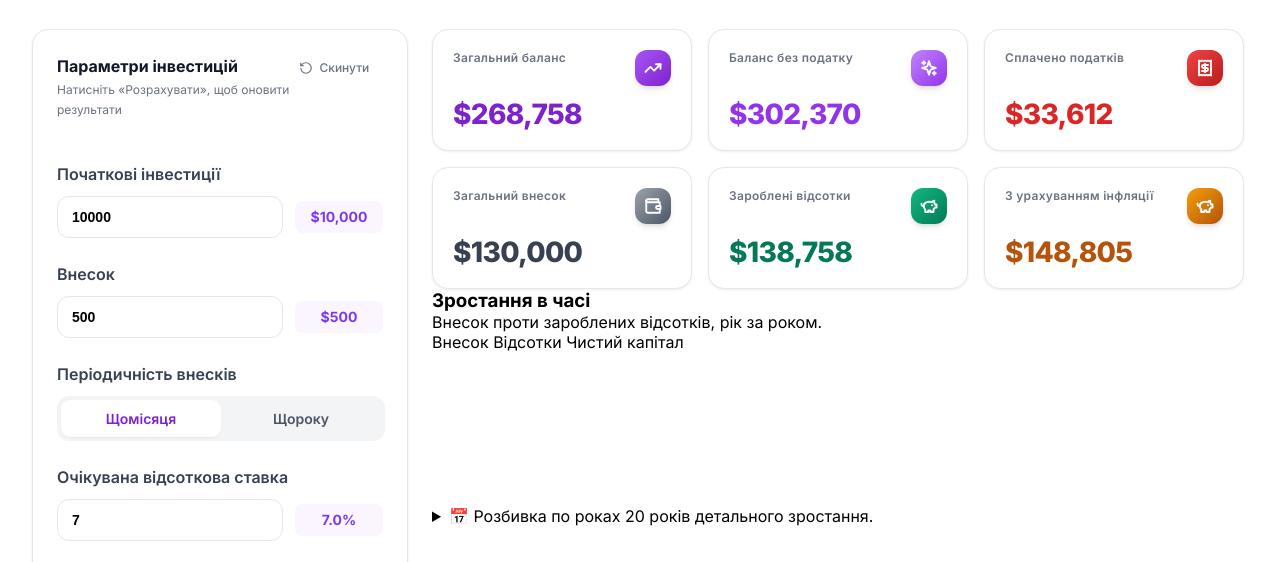
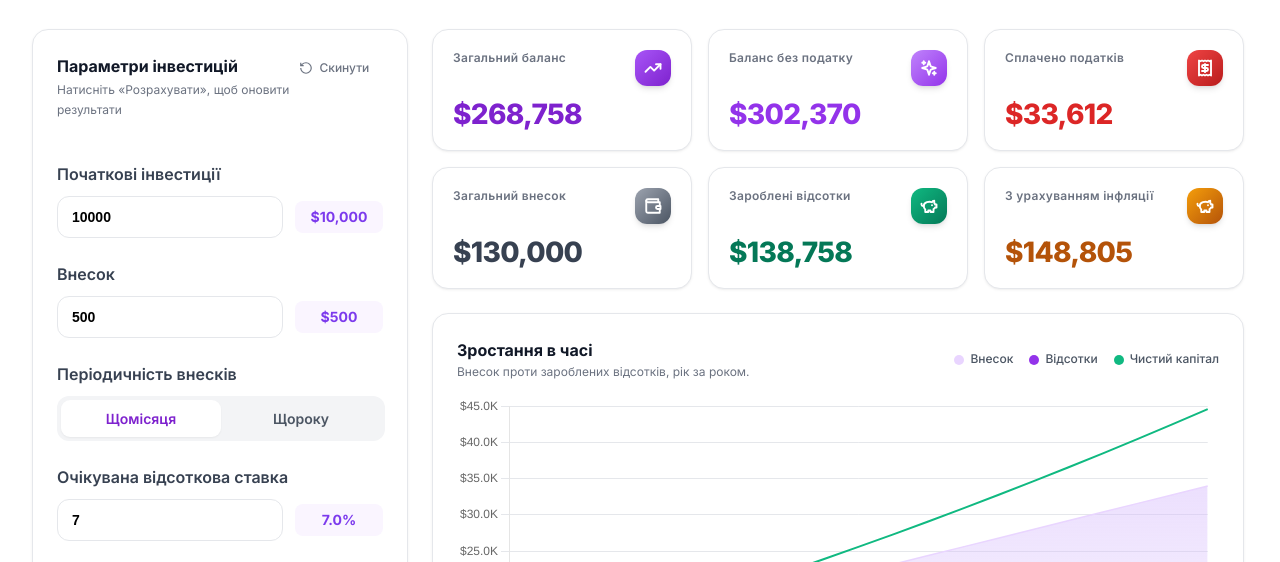
Before and after one commit to fgtucv/test13, a website built with Parcel: page src/index.html in a window 1280 px wide. Shown: the part 193-755 px from the top of the page. Built offline with nearby package versions, Linux system fonts and the light colour scheme.

Commit message:
add chart full

```diff
--- a/package.json
+++ b/package.json
@@ -28,5 +28,8 @@
     "parcel-reporter-static-files-copy": "^1.5.3",
     "posthtml-include": "^2.0.1",
     "sass": "^1.101.0"
+  },
+  "dependencies": {
+    "chart.js": "^4.5.1"
   }
 }
--- a/src/html/main.html
+++ b/src/html/main.html
@@ -273,7 +273,7 @@
                             <span class="legend__item legend__item--capital">Чистий капітал</span>
                         </div>
                     </header>
-                    <div class="chart-box__body">
+                    <div class="chart-box__body" style="">
                         <canvas id="growthChart"></canvas>
                     </div>
                 </article>
--- a/src/index.js
+++ b/src/index.js
@@ -1,2 +1,5 @@
 import "./js/app.js";
 import "./js/openClose/dropDown.js";
+import "./js/build/graphic.js";
+import "./js/operation/calculateResult.js";
+import "./js/build/graphic.js";
--- /dev/null
+++ b/src/js/operation/calculateResult.js
@@ -0,0 +1,119 @@
+// canculator_2.js
+
+export const data = {
+    firstContribution: 10000,
+    contribution: 100,
+    contributionFrequency: "monthly",
+    interestRate: 2,
+    Inflation: 0,
+    taxRate: 0,
+    payTaxFrequency: "end",
+    interestRateFrequency: "annual",
+    years: 20
+};
+
+export function calculated(object) {
+    const {
+        firstContribution,
+        contribution,
+        contributionFrequency,
+        interestRate,
+        Inflation,
+        taxRate,
+        payTaxFrequency,
+        interestRateFrequency,
+        years
+    } = object;
+
+    const totalMonths = years * 12;
+    const rTotal = interestRate / 100;
+    const tRate = taxRate / 100;
+
+    const monthlyInterestRate = interestRateFrequency === "monthly"
+        ? Math.pow(1 + rTotal, 1 / 12) - 1
+        : 0;
+
+    let currentBalance = firstContribution;
+    let sumOfContributions = firstContribution;
+    let sumOfInterest = 0;
+    let totalTaxPaid = 0;
+
+    const yearlyHistory = [];
+
+    let startBalanceOfYear = currentBalance;
+    let contributionsOfYear = 0;
+    let interestOfYear = 0;
+
+    for (let month = 1; month <= totalMonths; month++) {
+
+        if (contributionFrequency === "monthly") {
+            currentBalance += contribution;
+            contributionsOfYear += contribution;
+            sumOfContributions += contribution;
+        } else if (contributionFrequency === "annual" && month % 12 === 1) {
+            currentBalance += contribution;
+            contributionsOfYear += contribution;
+            sumOfContributions += contribution;
+        }
+
+        if (interestRateFrequency === "monthly") {
+            let interestForMonth = currentBalance * monthlyInterestRate;
+            interestOfYear += interestForMonth;
+            currentBalance += interestForMonth;
+        } else if (interestRateFrequency === "annual" && month % 12 === 0) {
+            let interestForYear = currentBalance * rTotal;
+            interestOfYear += interestForYear;
+            currentBalance += interestForYear;
+        }
+
+        if (month % 12 === 0) {
+            const currentYearNum = month / 12;
+            sumOfInterest += interestOfYear;
+
+            let taxForThisYear = 0;
+            if (payTaxFrequency === "yearly" && taxRate > 0) {
+                taxForThisYear = interestOfYear * tRate;
+                currentBalance -= taxForThisYear;
+                totalTaxPaid += taxForThisYear;
+            }
+
+            yearlyHistory.push({
+                year: currentYearNum,
+                startBalance: Number(startBalanceOfYear.toFixed(2)),
+                contributionsMade: Number(contributionsOfYear.toFixed(2)),
+                interestEarned: Number(interestOfYear.toFixed(2)),
+                taxPaidThisYear: Number(taxForThisYear.toFixed(2)),
+                finalBalanceOfYear: Number(currentBalance.toFixed(2)),
+                cumulativeContributions: Number(sumOfContributions.toFixed(2)),
+                cumulativeInterest: Number(sumOfInterest.toFixed(2))
+            });
+
+            startBalanceOfYear = currentBalance;
+            contributionsOfYear = 0;
+            interestOfYear = 0;
+        }
+    }
+
+    let finalTaxPaid = totalTaxPaid;
+    let accountBalancePostTax = currentBalance;
+
+    if (payTaxFrequency === "end" && taxRate > 0) {
+        let totalProfit = currentBalance - sumOfContributions;
+        if (totalProfit > 0) {
+            finalTaxPaid = totalProfit * tRate;
+            accountBalancePostTax = currentBalance - finalTaxPaid;
+        }
+    }
+
+    const withInflation = accountBalancePostTax / Math.pow(1 + (Inflation / 100), years);
+
+    return {
+        accountBalance: Number(currentBalance.toFixed(2)),
+        accountBalancePostTax: Number(accountBalancePostTax.toFixed(2)),
+        taxPaid: Number(finalTaxPaid.toFixed(2)),
+        totalContribution: Number(sumOfContributions.toFixed(2)),
+        totalInterest: Number(sumOfInterest.toFixed(2)),
+        withInflation: Number(withInflation.toFixed(2)),
+        yearlyHistory: yearlyHistory
+    };
+}
--- a/src/style/index.scss
+++ b/src/style/index.scss
@@ -4,3 +4,4 @@
 @use "./utilits/hover.scss";
 @use "./section/header.scss";
 @use "./section/main.scss";
+@use "./section/chart.scss";
--- /dev/null
+++ b/src/style/section/_chart.scss
@@ -0,0 +1,46 @@
+/* Контейнер для кастомного тултіпу, який керується через JS */
+#chartjs-tooltip {
+  opacity: 0;
+  position: absolute;
+  background: white;
+  border: 1px solid #e0e0e0;
+  border-radius: 16px;
+  box-shadow: 0 4px 12px rgba(0, 0, 0, 0.08);
+  padding: 20px;
+  width: 260px;
+  font-family: sans-serif;
+  pointer-events: none; /* Щоб тултіп не смикався при наведенні на нього */
+  transition: all 0.1s ease;
+  z-index: 100;
+}
+
+.tooltip-title {
+  font-weight: 700;
+  font-size: 16px;
+  color: #1a1a1a;
+  margin-bottom: 12px;
+}
+
+.tooltip-row {
+  display: flex;
+  justify-content: space-between;
+  margin-bottom: 6px;
+  font-size: 14px;
+}
+
+/* Класи кольорів відповідно до індексів ваших ліній */
+.color-index-0 { color: #10b981; } /* Сірий для Внеску */
+.color-index-1 { color: #9333ea; } /* Пурпурний для Відсотків */
+.color-index-2 { color: #6c757d; } /* Зелений для Чистого капіталу */
+
+.tooltip-divider {
+  border-top: 1px solid #eeeeee;
+  margin-top: 12px;
+  padding-top: 12px;
+}
+
+.tooltip-total {
+  font-weight: 700;
+  font-size: 15px;
+  color: #1a1a1a;
+}
--- a/src/style/section/_main.scss
+++ b/src/style/section/_main.scss
@@ -1,5 +1,5 @@
 @mixin smooth-transition {
-    transition: all 150ms cubic-bezier(0.4, 0, 0.2, 1);
+   transition: all 150ms cubic-bezier(0.4, 0, 0.2, 1);
 }
 
 /* ==========================================================================
@@ -360,29 +360,83 @@
 /* Блок інтерактивного графіка */
 .calculator__chart-section {}
 
-.chart-box {}
+.chart-box {
+   background-color: #ffffff;
+   margin-top: 24px;
+   border-radius: 16px;
+   border: 0.8px solid #e5e7eb;
+   box-sizing: border-box;
+   padding: 24px;
+   @include smooth-transition;
+   max-width: 812px;
+   box-shadow: rgba(0, 0, 0, 0) 0px 0px 0px 0px, rgba(0, 0, 0, 0) 0px 0px 0px 0px, rgba(0, 0, 0, 0.06) 0px 1px 3px 0px, rgba(0, 0, 0, 0.06) 0px 1px 2px -1px;
+}
 
-.chart-box__header {}
+.chart-box__header {
+   display: flex;
+   justify-content: space-between;
+   align-items: center;
+   margin-bottom: 16px;
+}
 
 .chart-box__title-group {}
 
-.chart-box__title {}
+.chart-box__title {
+   font-size: 16px;
+   line-height: 24px;
+   color: #111827;
+   font-weight: 700;
+}
 
-.chart-box__subtitle {}
+.chart-box__subtitle {
+   margin-top: 2px;
+   font-size: 12px;
+   line-height: 16px;
+   color: #6b7280;
+   font-weight: 400;
+}
 
 .chart-box__legend {}
 
-.legend {}
+.legend {
+   gap: 16px;
+   display: flex;
+}
 
-.legend__item {}
+.legend__item {
+   font-size: 12px;
+   line-height: 16px;
+   color: #4b5563;
+   font-weight: 500;
+}
 
-.legend__item--contribution {}
+.legend__item::before {
+   content: "";
+   width: 10px;
+   height: 10px;
+   border-radius: 50%;
+   display: inline-block;
+   vertical-align: middle;
+   margin-right: 6px;
+}
 
-.legend__item--interest {}
+.legend__item--contribution::before {
+   background-color: rgb(233, 213, 255);
+}
 
-.legend__item--capital {}
+.legend__item--interest::before {
+   background-color: rgb(147, 51, 234);
+}
 
-.chart-box__body {}
+.legend__item--capital::before {
+   background-color: rgb(16, 185, 129);
+}
+
+.chart-box__body {
+   position: relative;
+   margin: auto;
+   max-width: 762px;
+}
 
 #growthChart {}
 
--- a/src/style/utilits/_hover.scss
+++ b/src/style/utilits/_hover.scss
@@ -33,3 +33,7 @@
 .result-card:hover {
     box-shadow: rgba(0, 0, 0, 0) 0px 0px 0px 0px, rgba(0, 0, 0, 0) 0px 0px 0px 0px, rgba(124, 58, 237, 0.25) 0px 10px 30px -10px;
 }
+
+.chart-box:hover {
+    box-shadow: rgba(0, 0, 0, 0) 0px 0px 0px 0px, rgba(0, 0, 0, 0) 0px 0px 0px 0px, rgba(124, 58, 237, 0.25) 0px 10px 30px -10px;
+}
```
Also changed, not shown: src/js/build/buildTooltip.js (added), src/js/build/graphic.js (added), 1 other file.
